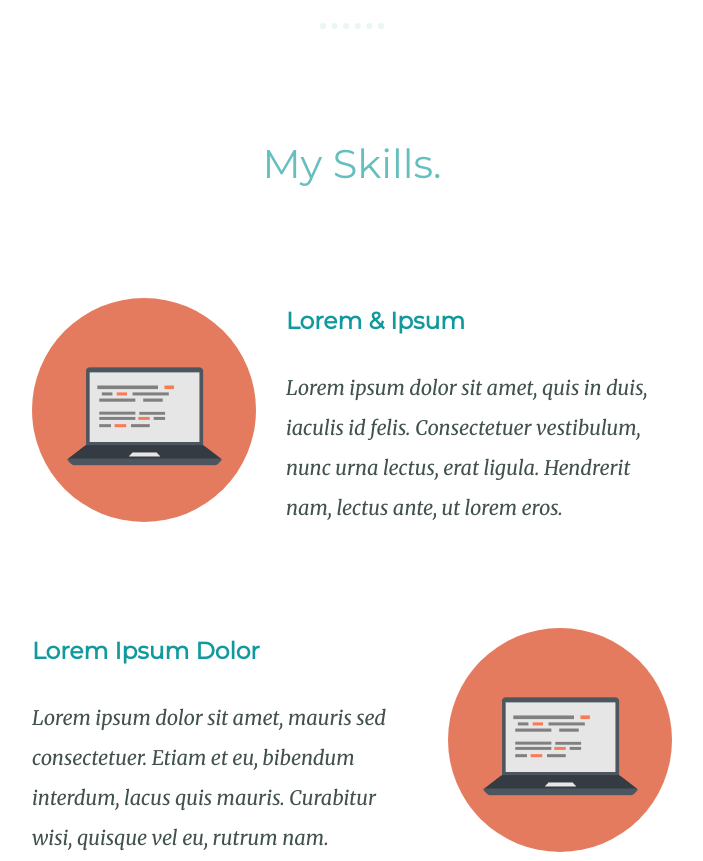
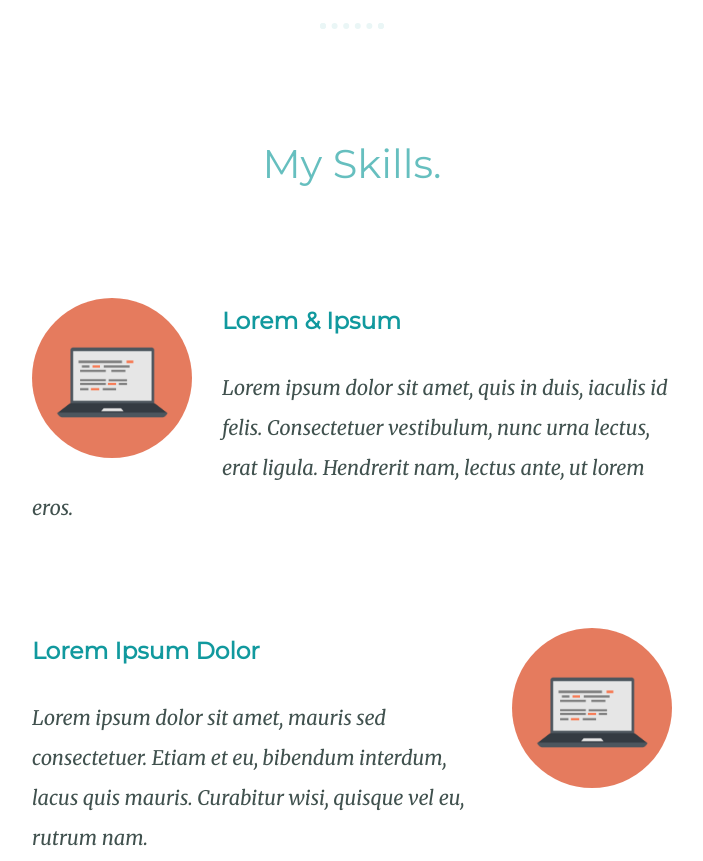
Before and after one commit to imperiustx/CV, a plain HTML site: page index.html in a window 1280 px wide. Shown: the part 1354-2215 px from the top of the page, without its empty margins (288-991 px from the left). Drawn offline with Linux system fonts and the light colour scheme.

Commit message:
fix size

```diff
--- a/css/style.css
+++ b/css/style.css
@@ -83,14 +83,14 @@ a:hover {
 }
 
 .computer2-img {
-    width: 35%;
+    width: 25%;
     border-radius: 50%;
     float: left;
     margin-right: 30px;
 }
 
 .computer1-img {
-    width: 35%;
+    width: 25%;
     border-radius: 50%;
     float: right;
     margin-left: 30px;
```
